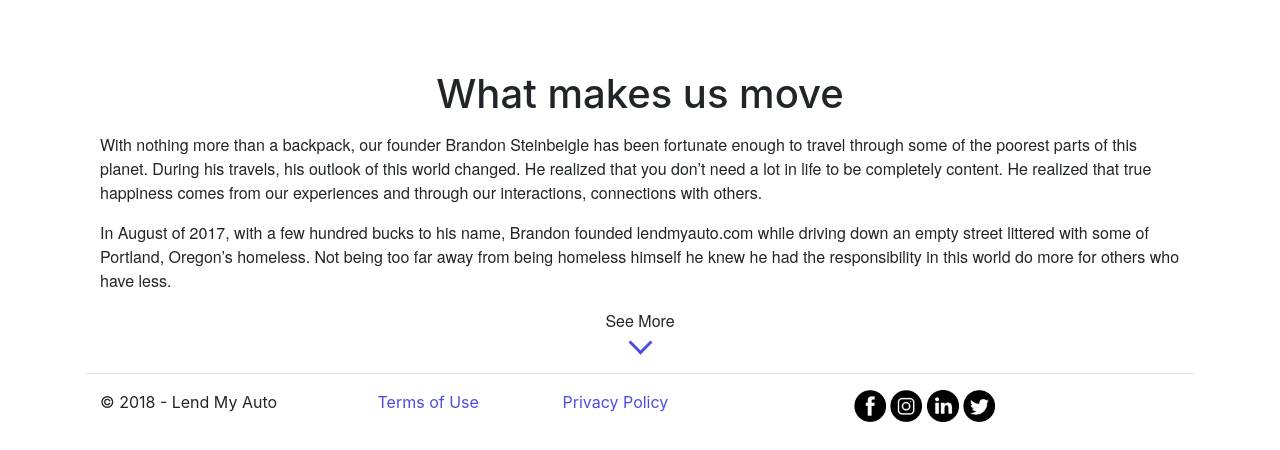
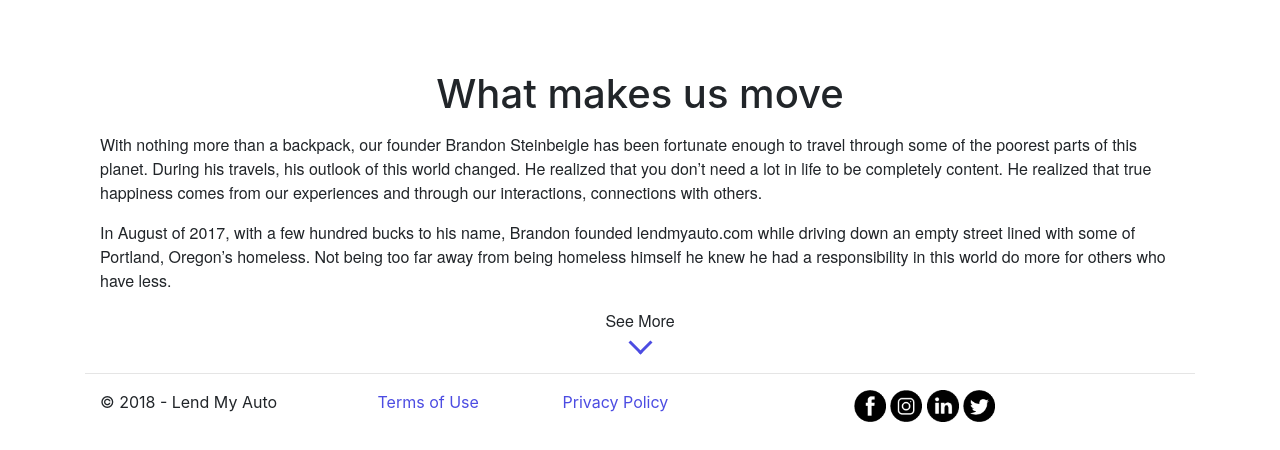
Before and after one commit to mateoreyrosa/lendmyautoinfo, an ASP.NET MVC app: page /Home/About in a window 1280 px wide. Shown: the part 800-1250 px from the top of the page. Run offline with ASP.NET Core 8 and stand-ins for ASP.NET MVC 5, Linux system fonts and the light colour scheme; the project's own start-up code is not run, and a stand-in starts its controllers and pages; some libraries are stand-ins or nearby versions; some web fonts are replaced.

Commit message:
Updated some style s on the iframes plus new changes to About us page

```diff
--- a/lendmyautoinfo/lendmyautoinfo/Views/Home/About.cshtml
+++ b/lendmyautoinfo/lendmyautoinfo/Views/Home/About.cshtml
@@ -8,17 +8,15 @@
 
     <div style="margin-top:15px;">
         <p>
-            With nothing more than a backpack, our founder Brandon Steinbeigle has been fortunate
-            enough to travel through some of the poorest parts of this planet. During his travels, his
-            outlook of this world changed. He realized that you don’t need a lot in life to be completely
-            content. He realized that true happiness comes from our experiences and through our
-            interactions, connections with others.
+
+            With nothing more than a backpack, our founder Brandon Steinbeigle has been fortunate enough to travel through some of the poorest parts of this planet.
+            During his travels, his outlook of this world changed. He realized that you don’t need a lot in life to be completely content.
+            He realized that true happiness comes from our experiences and through our interactions, connections with others.
+
         </p>
         <p>
-            In August of 2017, with a few hundred bucks to his name, Brandon founded lendmyauto.com
-            while driving down an empty street littered with some of Portland, Oregon’s homeless. Not
-            being too far away from being homeless himself he knew he had the responsibility in this world
-            do more for others who have less.
+            In August of 2017, with a few hundred bucks to his name, Brandon founded lendmyauto.com while driving down an empty street lined with some of Portland, Oregon’s homeless.
+            Not being too far away from being homeless himself he knew he had a responsibility in this world do more for others who have less.
         </p>
         <div id="SeeMore">
             <p style="text-align:center; margin-bottom:0px;">
@@ -30,20 +28,22 @@
         </div>
         <div style="display:none" id="Expand">
             <p>
-                The marketplace today is littered with companies that claim to be a part of the “sharing”
-                economy. Since when is - Hey, I’ll let you use my car if you pay me in return - a sharing economy
-                company? The statement above motivates people like you and I to buy more cars, so we can
-                make money off of those cars which, in return, adds more cars to already congested roads-It’s
-                conditional and because of this, is not really sharing at all. What if we were to share our cars
-                that we already own unconditionally? Could we connect with others around the world? Could
-                we get to the point of trusting complete strangers with our cars?
+                The marketplace today is crowded with companies that claim to be a part of the “sharing” economy. Sharing shouldn’t be conditional.
+                There are over 1 billion cars in this world and rental car companies such as Enterprise, Hertz, etc. add millions of cars to our congested roads and make billions of dollars every year.
+                When you arrive at the airport your car sits there for a several days if not for several weeks at a time not being used. What if you could land at your destination, walk out to the parking garage, hop into someone’s else’s car and be on your way?
+                No more lines.
+                No more paying hundreds of dollars at the rental car counter or being sold on insurance you don’t need.  Doesn’t it make sense to use resources that are already sitting there?
             </p>
             <p>
-                Traveling is expensive. You need to book a hotel or reserve an Airbnb and rent a car to get
-                where you’re headed. What if together, we created a community of people willing to share
-                unconditionally? We would eliminate the high cost of travel and perhaps we can use that
-                money to buy life experiences that traveling can afford you. Would this lead to a more
-                understanding society? Could people who live so far away become a little closer?
+                What if we were to share our cars that we already own unconditionally?
+                Could we save hundreds to thousands of dollars every year?
+                Could we connect with others around the world?
+                Could we get to the point of trusting complete strangers with our cars?
+            </p>
+            <p>
+                Traveling is expensive. You need to book a hotel or reserve an Airbnb and rent a car to get where you’re headed. What if together, we created a community of people willing to share unconditionally?
+                We would eliminate the high cost of travel and perhaps we can use that money to buy life experiences that traveling can afford you.
+                Would this lead to a more understanding society? Could people who live so far away become a little closer?
             </p>
         </div>
 
--- a/lendmyautoinfo/lendmyautoinfo/Views/Home/PrivacyPolicy.cshtml
+++ b/lendmyautoinfo/lendmyautoinfo/Views/Home/PrivacyPolicy.cshtml
@@ -5,7 +5,7 @@
 }
 
 <div class="container" style="padding-top:70px;">
-    <iframe width="100%" style="height: 95vh" src="https://app.termly.io/document/privacy-policy/d1570d1f-7062-4163-b198-4d1868a64dac" frameborder="0" allowfullscreen>
+    <iframe  style="height: 95vh; width:100%" src="https://app.termly.io/document/privacy-policy/d1570d1f-7062-4163-b198-4d1868a64dac" frameborder="0" allowfullscreen>
         Your browser does not support iframes.
     </iframe>
 </div>
--- a/lendmyautoinfo/lendmyautoinfo/Views/Home/TermsAndConditions.cshtml
+++ b/lendmyautoinfo/lendmyautoinfo/Views/Home/TermsAndConditions.cshtml
@@ -4,7 +4,7 @@
 }
 
 <div class="container" style="padding-top:70px;">
-    <iframe width="100%" style="height: 95vh" src="https://app.termly.io/document/terms-of-use-for-website/7c933468-f0bb-465a-97ac-40b1ba24591b" frameborder="0" allowfullscreen>
+    <iframe  style="height: 95vh; width:100%" src="https://app.termly.io/document/terms-of-use-for-website/7c933468-f0bb-465a-97ac-40b1ba24591b" frameborder="0" allowfullscreen>
         Your browser does not support iframes.
     </iframe>
 </div>
```
